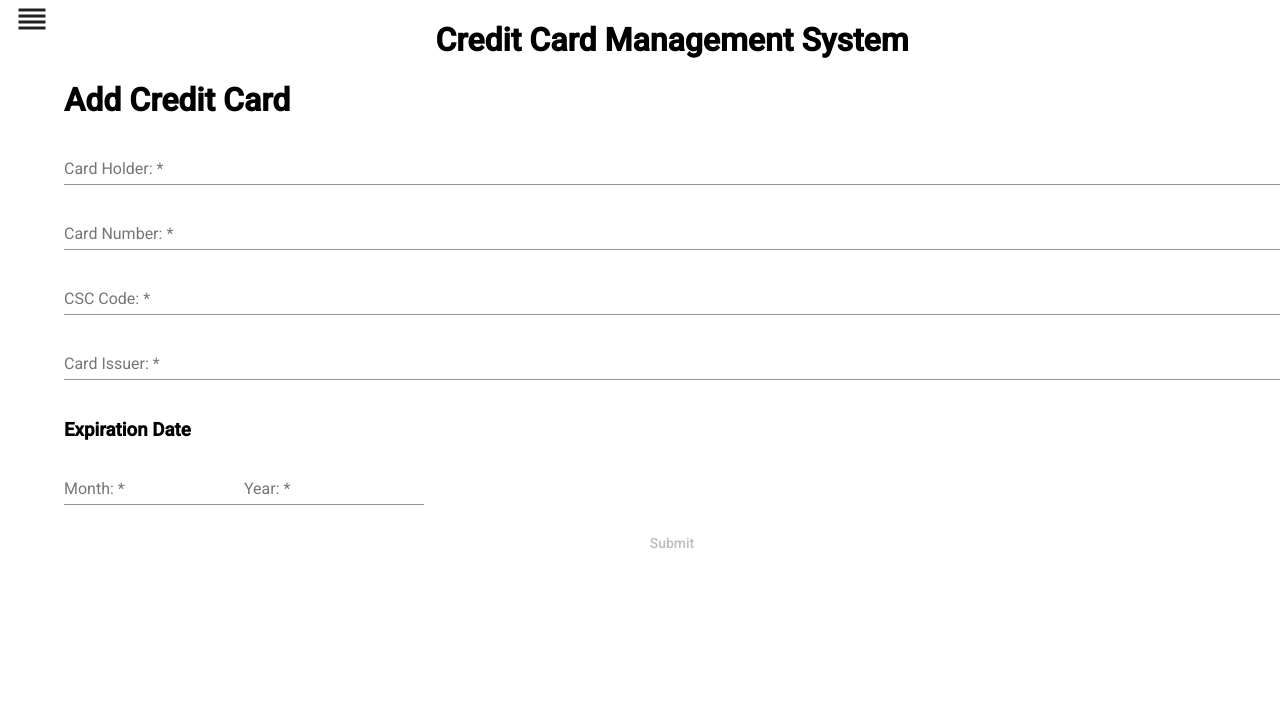
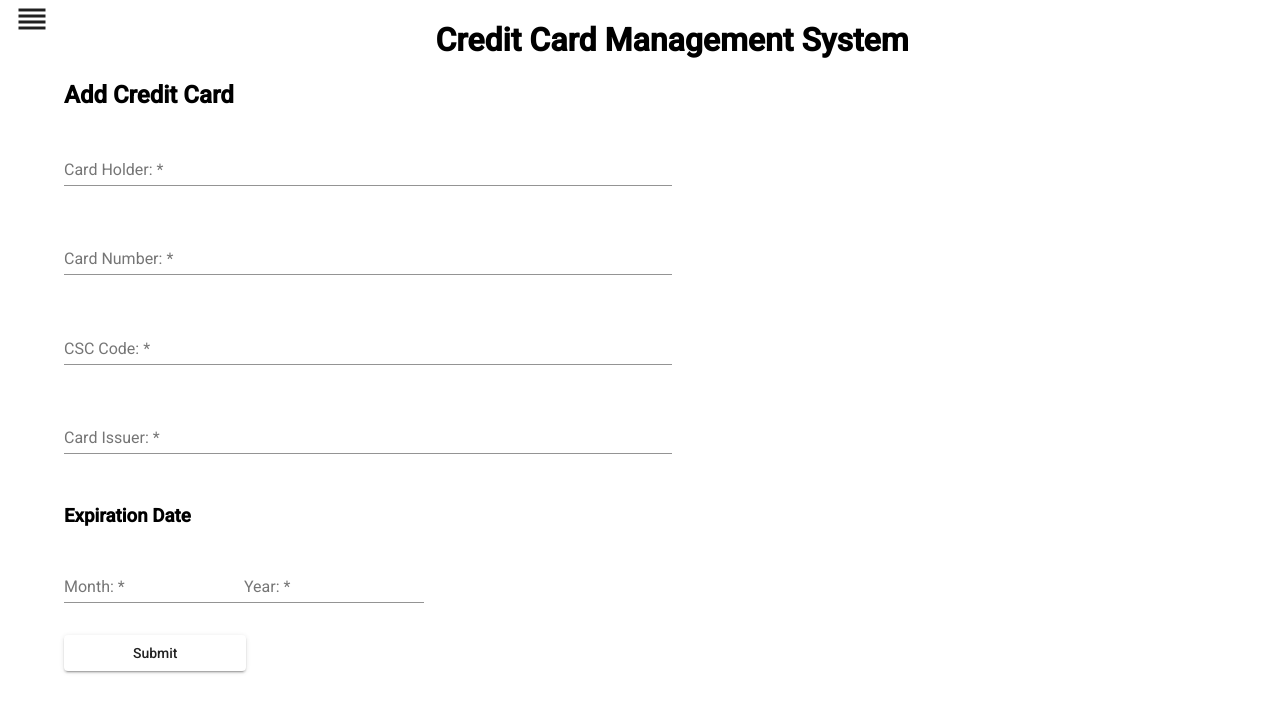
Before and after one commit to phil2988/AFE, an Angular app in the folder handin-1/CreditCardManagementSystem/: page /add-credit-card in a window 1280 px wide. Shown: the top 712 px of the page. Built offline with nearby package versions, Linux system fonts and the light colour scheme.

Commit message:
added form controls and validators

```diff
--- a/handin-1/CreditCardManagementSystem/src/app/add-credit-card/add-credit-card-page/add-credit-card-page.component.html
+++ b/handin-1/CreditCardManagementSystem/src/app/add-credit-card/add-credit-card-page/add-credit-card-page.component.html
@@ -1,4 +1,4 @@
-<h1>Add Credit Card</h1>
+<h2>Add Credit Card</h2>
 
 <div>
   <app-credit-card-form></app-credit-card-form>
--- a/handin-1/CreditCardManagementSystem/src/app/add-credit-card/add-credit-card.module.ts
+++ b/handin-1/CreditCardManagementSystem/src/app/add-credit-card/add-credit-card.module.ts
@@ -3,8 +3,8 @@ import { CommonModule } from '@angular/common';
 import { AddCreditCardPageComponent } from './add-credit-card-page/add-credit-card-page.component';
 import { CreditCardFormComponent } from './credit-card-form/credit-card-form.component';
 import { ReactiveFormsModule, FormsModule } from '@angular/forms';
-import {MatInputModule} from '@angular/material/input';
-import {MatButtonModule} from '@angular/material/button';
+import { MatInputModule } from '@angular/material/input';
+import { MatButtonModule } from '@angular/material/button';
 
 @NgModule({
   declarations: [
--- a/handin-1/CreditCardManagementSystem/src/app/add-credit-card/credit-card-form/credit-card-form.component.css
+++ b/handin-1/CreditCardManagementSystem/src/app/add-credit-card/credit-card-form/credit-card-form.component.css
@@ -2,8 +2,16 @@ form{
   display: flex;
   flex-direction: column;
 }
-
+mat-form-field{
+  margin-top: 2%;
+  margin-bottom: 2%;
+}
 #credit-card-form-expiration-date{
   display: flex;
   flex-direction: row;
+  align-content: space-between;
 }
+
+button{
+  width: 30%;
+}
--- a/handin-1/CreditCardManagementSystem/src/app/add-credit-card/credit-card-form/credit-card-form.component.html
+++ b/handin-1/CreditCardManagementSystem/src/app/add-credit-card/credit-card-form/credit-card-form.component.html
@@ -1,33 +1,46 @@
 <div>
   <form [formGroup]="creditCardForm" (ngSubmit)="submitCard()">
     <mat-form-field >
-      <mat-label for="card-holder">Card Holder: </mat-label>
-      <input matInput id="card-holder" type="text" formControlName="cardHolder" required>
+      <mat-label for="card-holder">Card Holder:</mat-label>
+      <mat-error *ngIf="creditCardForm.controls['cardHolder'].hasError('required')">Field is required</mat-error>
+      <mat-error *ngIf="creditCardForm.controls['cardHolder'].hasError('maxlength')">Max 30 characters</mat-error>
+      <input matInput id="card-holder" type="text" formControlName="cardHolder">
     </mat-form-field>
     <mat-form-field >
-      <mat-label for="card-number">Card Number: </mat-label>
-      <input matInput id="card-number" type="text" formControlName="cardNumber" required>
+      <mat-label for="card-number">Card Number:</mat-label>
+      <mat-error *ngIf="creditCardForm.controls['cardNumber'].hasError('required')">Field is required</mat-error>
+      <mat-error *ngIf="creditCardForm.controls['cardNumber'].hasError('pattern')">Only numbers allowed</mat-error>
+      <input matInput id="card-number" type="text" formControlName="cardNumber">
     </mat-form-field>
     <mat-form-field >
-      <mat-label for="csc-code">CSC Code: </mat-label>
-      <input matInput id="csc-code" type="text" formControlName="cscCode" required>
+      <mat-label for="csc-code">CSC Code:</mat-label>
+      <mat-error *ngIf="creditCardForm.controls['cscCode'].hasError('required')">Field is required</mat-error>
+      <mat-error *ngIf="creditCardForm.controls['cscCode'].hasError('pattern')">Only numbers allowed</mat-error>
+      <mat-error *ngIf="creditCardForm.controls['cscCode'].hasError('min') || creditCardForm.controls['cscCode'].hasError('max')" >CSC code needs to be between 100 and 999</mat-error>
+      <input matInput id="csc-code" type="text" formControlName="cscCode">
     </mat-form-field>
     <mat-form-field >
-      <mat-label for="card-issuer">Card Issuer: </mat-label>
-      <input matInput id="card-issuer" type="text" formControlName="cardIssuer" required>
+      <mat-label for="card-issuer">Card Issuer:</mat-label>
+      <mat-error *ngIf="creditCardForm.controls['cardIssuer'].hasError('required')">Field is required</mat-error>
+      <mat-error *ngIf="creditCardForm.controls['cardHolder'].hasError('maxlength')">Max 30 characters</mat-error>
+      <input matInput id="card-issuer" type="text" formControlName="cardIssuer">
     </mat-form-field>
     <h3>Expiration Date</h3>
-    <div id="credit-card-form-expiration-date" formGroupName="expirationDate">
+    <div id="credit-card-form-expiration-date" [formGroup]="expirationDate">
       <mat-form-field >
-        <mat-label for="month">Month: </mat-label>
-        <input matInput id="month" type="number" formControlName="month" required>
+        <mat-label for="month">Month:</mat-label>
+        <mat-error *ngIf="expirationDate.controls['month'].hasError('required')" >Field is required</mat-error>
+        <mat-error *ngIf="expirationDate.controls['month'].hasError('min') || expirationDate.controls['month'].hasError('max')" >Month needs to be between 1 and 12</mat-error>
+        <input matInput id="month" formControlName="month">
       </mat-form-field>
 
       <mat-form-field >
-        <mat-label for="year">Year: </mat-label>
-        <input matInput id="year" type="number" formControlName="year" required>
+        <mat-label for="year">Year:</mat-label>
+        <mat-error *ngIf="expirationDate.controls['year'].hasError('required')" >Field is required</mat-error>
+        <mat-error *ngIf="expirationDate.controls['year'].hasError('min') || expirationDate.controls['year'].hasError('max')" >Year needs to be between 1 and 31</mat-error>
+        <input matInput id="year" formControlName="year">
       </mat-form-field>
     </div>
-    <button mat-button type="submit" [disabled]="!creditCardForm.valid">Submit</button>
+    <button mat-raised-button type="submit">Submit</button>
   </form>
 </div>
--- a/handin-1/CreditCardManagementSystem/src/app/add-credit-card/credit-card-form/credit-card-form.component.ts
+++ b/handin-1/CreditCardManagementSystem/src/app/add-credit-card/credit-card-form/credit-card-form.component.ts
@@ -1,34 +1,56 @@
 import { Component, OnInit } from '@angular/core';
-import { FormControl, FormGroup } from '@angular/forms';
+import { FormControl, FormGroup, Validators } from '@angular/forms';
 
 @Component({
   selector: 'app-credit-card-form',
   templateUrl: './credit-card-form.component.html',
   styleUrls: ['./credit-card-form.component.css']
 })
-export class CreditCardFormComponent implements OnInit {
-
+export class CreditCardFormComponent {
   creditCardForm: FormGroup;
+  expirationDate: FormGroup;
 
   constructor(){
+
+    this.expirationDate = new FormGroup({
+      month: new FormControl('', [
+        Validators.required,
+        Validators.pattern("^[0-9]*$"),
+        Validators.max(12),
+        Validators.min(1)
+      ]),
+      year: new FormControl('', [
+        Validators.required,
+        Validators.pattern("^[0-9]*$"),
+        Validators.max(31),
+        Validators.min(1)
+      ]),
+    });
+
     this.creditCardForm = new FormGroup({
-      cardHolder: new FormControl(''),
-      cardNumber: new FormControl(''),
-      cscCode: new FormControl(''),
-      cardIssuer: new FormControl(''),
-      expirationDate: new FormGroup({
-        month: new FormControl(''),
-        year: new FormControl(''),
-      }),
+      cardHolder: new FormControl('', [
+        Validators.required,
+        Validators.maxLength(30)
+      ]),
+      cardNumber: new FormControl('', [
+        Validators.required,
+        Validators.pattern("^[0-9]*$")
+      ]),
+      cscCode: new FormControl('', [
+        Validators.required,
+        Validators.pattern("^[0-9]*$"),
+        Validators.min(100),
+        Validators.max(999)
+      ]),
+      cardIssuer: new FormControl('', [
+        Validators.required,
+        Validators.maxLength(30)
+      ]),
+      expirationDate: this.expirationDate
     });
   }
 
-  ngOnInit(): void {
-  }
+  submitCard(){
 
-  submitCard(){
-    alert(
-      "Hello " + this.creditCardForm.controls['cardHolder'].value +
-      "! with card number " + this.creditCardForm.controls['cardNumber'].value)
   }
 }
--- a/handin-1/CreditCardManagementSystem/src/app/app.component.css
+++ b/handin-1/CreditCardManagementSystem/src/app/app.component.css
@@ -3,12 +3,13 @@
     height: 100%;
 }
 
-#header{
-    display: flex;
+#router{
+    width: 50%;
 }
 
 #body{
     height: 100%;
+    width: 100%;
     display: flex;
     flex-direction: row;
 }
--- a/handin-1/CreditCardManagementSystem/src/app/app.component.html
+++ b/handin-1/CreditCardManagementSystem/src/app/app.component.html
@@ -5,6 +5,8 @@
 
     <div id="content">
         <h1 style="text-align: center;" >Credit Card Management System</h1>
-        <router-outlet></router-outlet>
+        <div id="router">
+            <router-outlet></router-outlet>
+        </div>
     </div>
 </div>
```
Also changed, not shown: handin-1/CreditCardManagementSystem/src/app/entities/credit-card.ts (added, +8 -0 lines).
